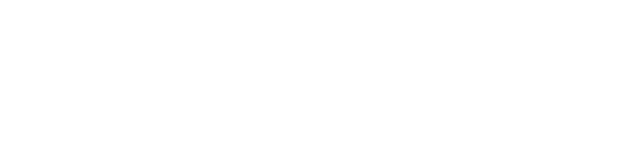
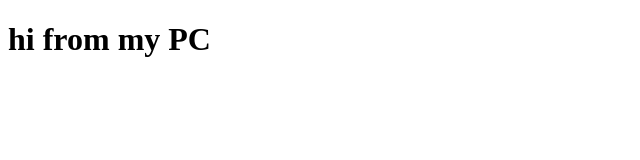
Before and after one commit to RoanSullivan42069/VCard, a plain HTML site: page index.html in a window 1280 px wide. Shown: the whole page, without its empty margins (0-640 px from the left). Drawn offline with Linux system fonts and the light colour scheme.

Commit message:
mychange

```diff
--- a/index.html
+++ b/index.html
@@ -7,6 +7,9 @@
     <link href="style.css" rel="stylesheet" type="text/css" />
   </head>
   <body>
-    <script src="script.js"></script>
+    <div>
+     <script src="script.js"></script>
+     <h1>hi from my PC</h1>
+    </div>
   </body>
 </html>
```
